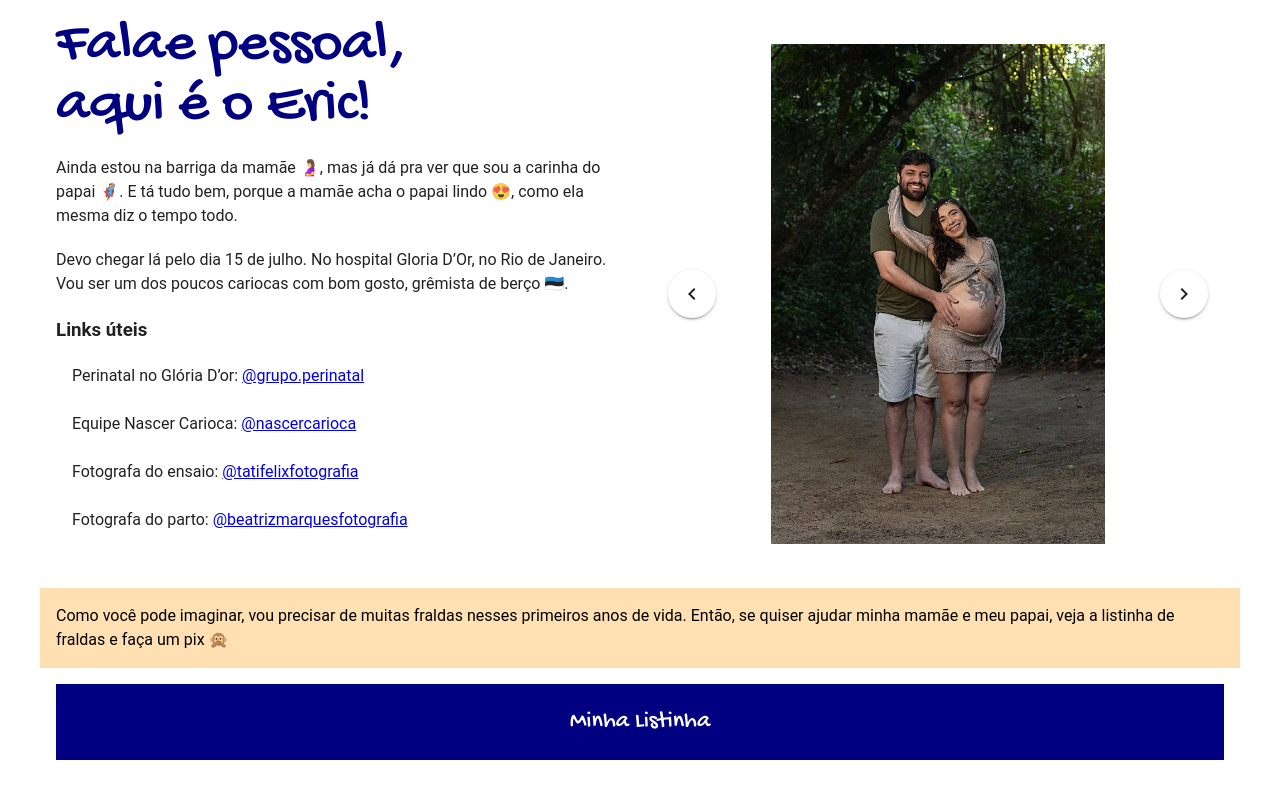
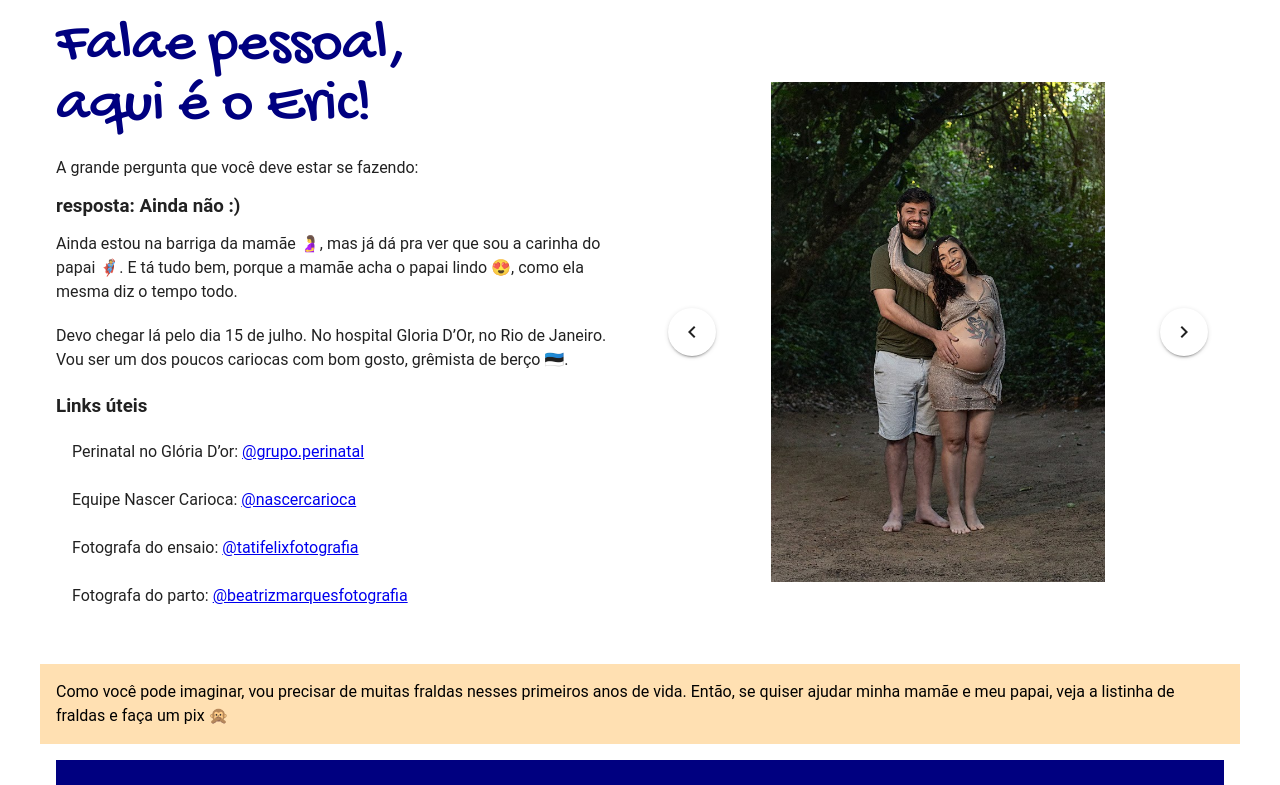
Before and after one commit to ebertti/eric, a Vue app: page / in a window 1280 px wide. Shown: the top 785 px of the page. Built offline with nearby package versions, Linux system fonts and the light colour scheme.

Commit message:
descricao

```diff
--- a/index.html
+++ b/index.html
@@ -5,6 +5,8 @@
     <link rel="icon" type="image/svg+xml" href="/vite.svg" />
     <meta name="viewport" content="width=device-width, initial-scale=1.0" />
     <title>Eric Chegando</title>
+    <meta property="og:description" content="Ainda estou na barriga, mas falta pouco :)">
+    <meta property="og:image" itemprop="image" content="casal.jpg">
 
     <link rel="preconnect" href="https://fonts.googleapis.com">
     <link rel="preconnect" href="https://fonts.gstatic.com" crossorigin>
--- a/src/App.vue
+++ b/src/App.vue
@@ -8,6 +8,10 @@
                  class="mb-5 mb-sm-0">
             <div class="d-block text-h2 title--text mb-5 gochi-hand-regular">Falae pessoal,<br />aqui é o Eric!</div>
             <div class="d-block my-5">
+              A grande pergunta que você deve estar se fazendo:
+
+              <h3 class="my-3">resposta: Ainda não :)</h3>
+
               Ainda estou na barriga da mamãe 🤰, mas já dá pra ver que sou a carinha do papai 🦸‍️.
               E tá tudo bem, porque a mamãe acha o papai lindo 😍, como ela mesma diz o tempo todo.
             </div>
```
Also changed, not shown: 1 other file (tests, documents, lock files or other folders).
